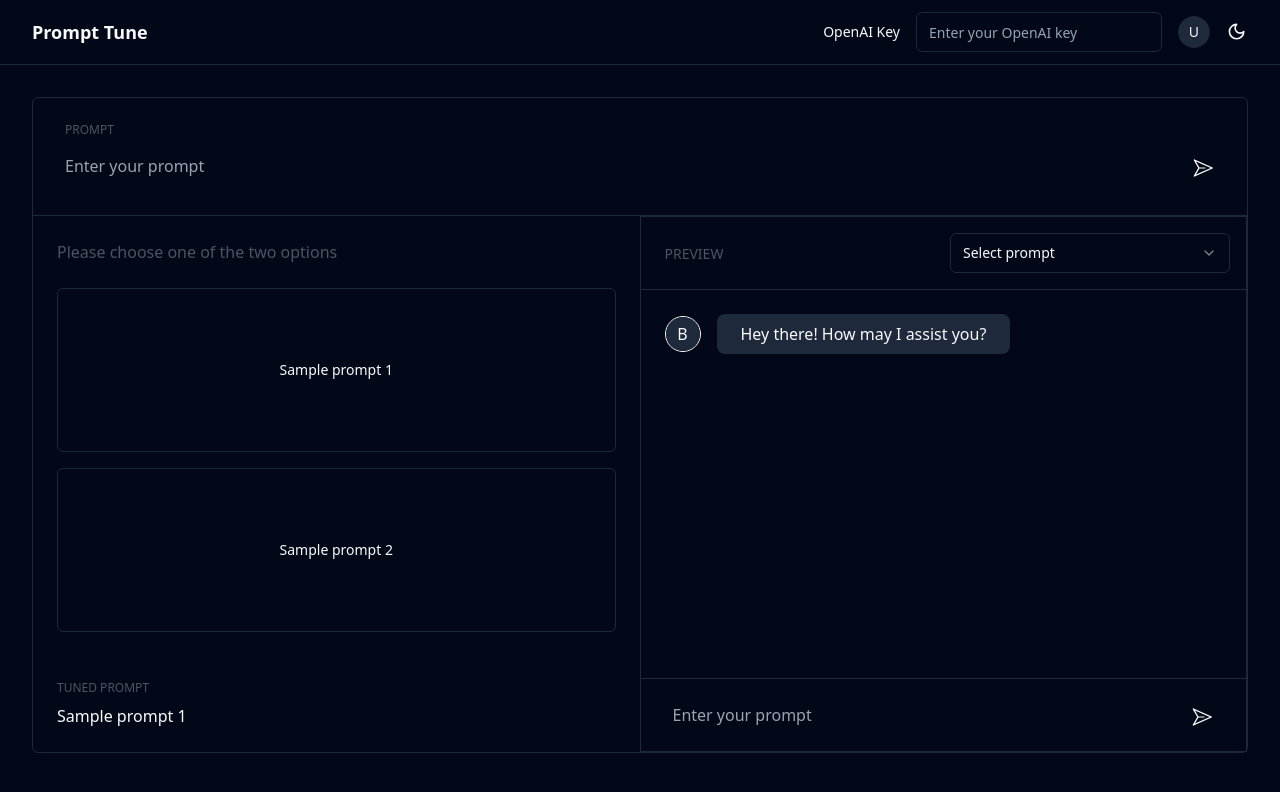
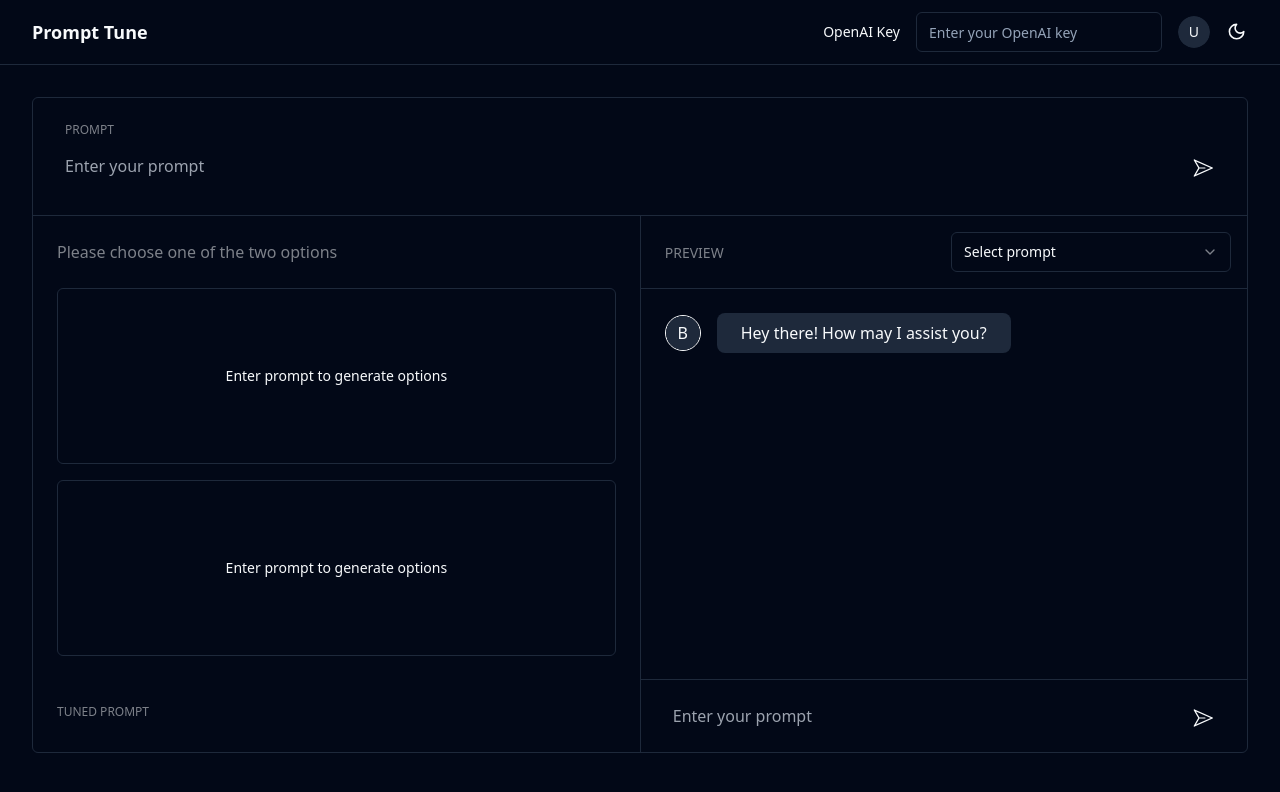
Before and after one commit to Cloud-Code-AI/prompt-tune, a React (Vite) app: page / in a window 1280 px wide. Shown: the top 792 px of the page. Built offline with nearby package versions, Linux system fonts and the light colour scheme.

Commit message:
prompt update logic

```diff
--- a/src/Tool.jsx
+++ b/src/Tool.jsx
@@ -17,43 +17,90 @@ import {
 import { Button } from "./components/ui/button";
 
 const promptData = [
-    {
-        number: "1",
-        prompt: "Sample prompt 1"
-    },
-    {
-        number: "2",
-        prompt: "Sample prompt 2"
-    },
-    {
-        number: "3",
-        prompt: "Sample prompt 3"
-    },
-    {
-        number: "4",
-        prompt: "Sample prompt 4"
-    },
-    {
-        number: "5",
-        prompt: "Sample prompt 5"
-    }
+    "Sample prompt 1",
+    "Sample prompt 2",
+    "Sample prompt 3",
+    "Sample prompt 4",
+    "Sample prompt 5"
 ]
 
 export default function Tool () {
 
     const [loading, setLoading] = useState(false)
+    const [chatLoading, setChatLoading] = useState(false)
     const [messages, setMessages] = useState([
         { text: "Hey there! How may I assist you?", sender: "Bot" },
       ]);
 
-    const submitPrompt = (e, source) => {
+    const [option1, setOption1] = useState({
+        text: "Enter prompt to generate options",
+        id: -1
+    })
+    const [option2, setOption2] = useState({
+        text: "Enter prompt to generate options",
+        id: 0
+    })
+    const submitPrompt = (e) => {
         e.preventDefault();
-        console.log(source)
+        setLoading(true)
+        //TODO: Add API call here to load 5 prompt options.
+        const resp = "response"
+        console.log(resp)
+        setOption1({
+            text: promptData[0],
+            id: 0
+        })
+        setOption2({
+            text: promptData[1],
+            id: 1
+        })
+        setLoading(false)
     }
 
-    const submitChatPrompt = (e, source) => {
+    const submitChatPrompt = (e,) => {
         e.preventDefault();
-        console.log(source)
+        setChatLoading(true)
+    }
+
+    const handleSelect = (id) => {
+        console.log(id)
+        console.log(option1.id)
+        console.log(option2.id)
+        console.log(option1.id === option2.id)
+        if (id === 1) {
+            if (option2.id < 5) {
+                if (option2.id + 1 != option1.id && option2.id + 1 < 5) {
+                    setOption2({
+                        text: promptData[option2.id + 1],
+                        id: option2.id + 1
+                    })
+                }
+                else if (option2.id + 2 != option1.id && option2.id + 2 < 5) {
+                    setOption2({
+                        text: promptData[option2.id + 2],
+                        id: option2.id + 2
+                    })
+                }
+            }
+
+        }
+        if (id === 2) {
+            if (option1.id < 5) {
+                if (option1.id + 1 != option2.id && option1.id + 1 < 5) {
+                    setOption1({
+                        text: promptData[option1.id + 1],
+                        id: option1.id + 1
+                    })
+                }
+                else if (option1.id + 2 != option2.id && option1.id + 2 < 5) {
+                    setOption1({
+                        text: promptData[option1.id + 2],
+                        id: option1.id + 2
+                    })
+                }
+            }
+
+        }
     }
 
     return (
@@ -63,7 +110,7 @@ export default function Tool () {
             <div className="border rounded-md h-full">
                 <div className="w-full h-[18%] py-4 border-b">
                     <div className="flex flex-col gap-y-2 w-full">
-                        <Label className="px-8 pt-2 text-xs text-gray-600">PROMPT</Label>
+                        <Label className="px-8 pt-2 text-xs text-primary/50">PROMPT</Label>
                         <form id="promptForm" className="px-4 h-full w-full">
                             <label htmlFor="prompt" className="sr-only">Enter your prompt</label>
                             <div className="relative h-full">
@@ -76,13 +123,13 @@ export default function Tool () {
                                     onKeyDown={(e) => {
                                         if (e.key === 'Enter' && !e.shiftKey) {
                                             e.preventDefault();
-                                            submitPrompt(e, "desktop");
+                                            submitPrompt(e);
                                         }
                                     }}
                                 />
                                 <button
                                     type="submit"
-                                    onClick={(e) => submitPrompt(e, "desktop")}
+                                    onClick={(e) => submitPrompt(e)}
                                     className="absolute md:top-1 top-0 right-2.5 rounded-lg p-2"
                                 >
                                     {loading ? <ThreeDots fill="#1e293b" speed={0.75} className='rounded-r-md h-5 w-5' /> :
@@ -95,29 +142,29 @@ export default function Tool () {
                 </div>
                 <div className="flex h-[82%] w-full">
                     <div className="flex flex-col w-full h-full">
-                        <p className="px-6 pt-6 text-gray-600">Please choose one of the two options</p>
+                        <p className="px-6 pt-6 text-primary/50">Please choose one of the two options</p>
                         <div className="w-full h-full p-6 flex flex-col gap-y-4">
-                            <Button className="h-full w-full" variant="outline">
+                            <Button className="h-full w-full" variant="outline" onClick={() => handleSelect(1)}>
                                 <div>
-                                    {promptData[0].prompt}
+                                    {option1.text}
                                 </div>
                             </Button>
-                            <Button className="h-full w-full" variant="outline">
+                            <Button className="h-full w-full" variant="outline" onClick={() => handleSelect(2)}>
                                 <div>
-                                    {promptData[1].prompt}
+                                    {option2.text}
                                 </div>
                             </Button>
                         </div>
                         <div className="p-6 flex flex-col gap-y-2">
-                            <Label className="text-xs text-gray-600">TUNED PROMPT</Label>
+                            <Label className="text-xs text-primary/50">TUNED PROMPT</Label>
                             <p>{promptData[0].prompt}</p>
                         </div>
                     </div>
-                    <div className="flex flex-col w-full h-full border">
+                    <div className="flex flex-col w-full h-full border-l">
                         <div className="flex w-full border-b">
                             <div className="flex w-full justify-between">
                                 <div className="p-6">
-                                    <Label className="text-gray-600">PREVIEW</Label>
+                                    <Label className="text-primary/50">PREVIEW</Label>
                                 </div>
                                 <div className="p-4">
                                     <Select>
@@ -173,7 +220,7 @@ export default function Tool () {
                                     onKeyDown={(e) => {
                                         if (e.key === 'Enter' && !e.shiftKey) {
                                             e.preventDefault();
-                                            submitChatPrompt(e, "desktop");
+                                            submitChatPrompt(e);
                                         }
                                     }}
                                 />
@@ -182,7 +229,7 @@ export default function Tool () {
                                     onClick={(e) => submitChatPrompt(e, "desktop")}
                                     className="absolute md:top-1 top-0 right-2.5 rounded-lg p-2"
                                 >
-                                    {loading ? <ThreeDots fill="#1e293b" speed={0.75} className='rounded-r-md h-5 w-5' /> :
+                                    {chatLoading ? <ThreeDots fill="#1e293b" speed={0.75} className='rounded-r-md h-5 w-5' /> :
                                         <PaperPlaneIcon className='h-5 w-5 hover:text-gray-500' />}
                                     <span className="sr-only">Send message</span>
                                 </button>
```
